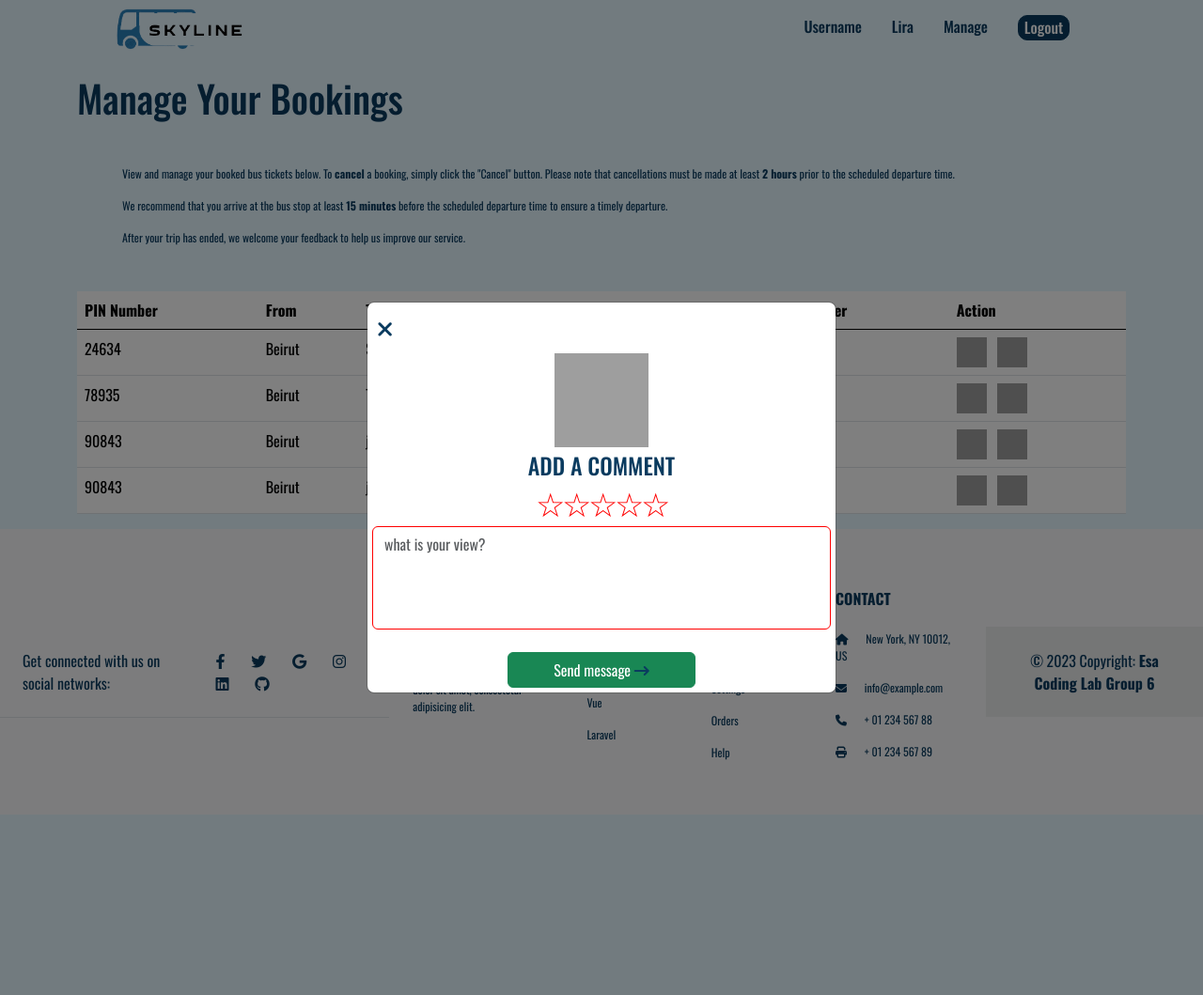
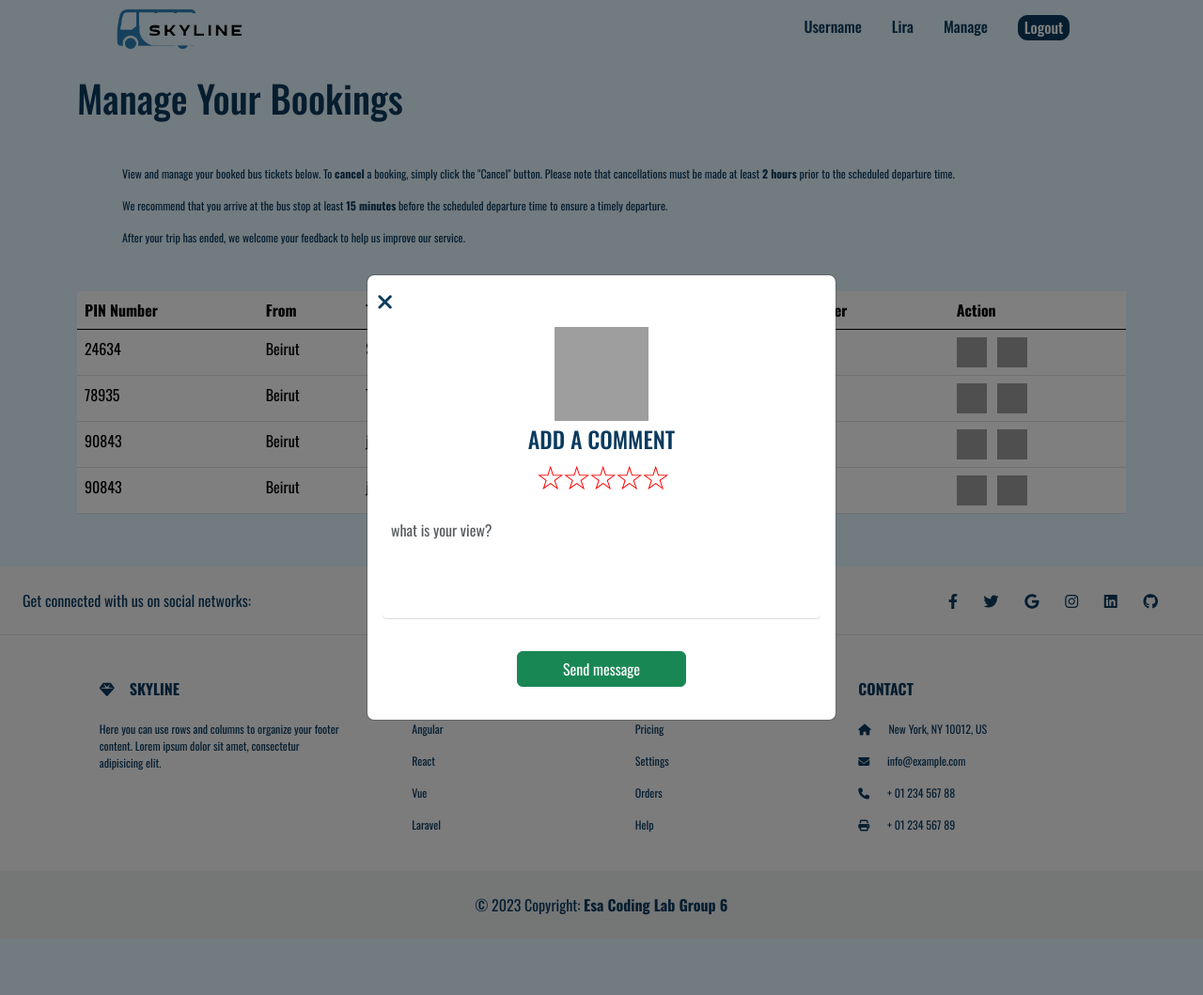
Before and after one commit to ausminatalli/Trasnportation, a PHP site: page /user/userbooking.php in a window 1280 px wide, after a click that opens the changed part. Shown: the whole page at 94% size. Run offline with PHP 8.4, Linux system fonts and the light colour scheme; some libraries are stand-ins or nearby versions; grey boxes are pictures that could not be loaded.

Commit message:
Update user Booking

```diff
--- a/admin/css/modal.css
+++ b/admin/css/modal.css
@@ -21,12 +21,14 @@
     opacity: 1;
   }
   .modall {
+    padding-bottom: 30px;
     width: 500px;
     min-height: 275px;
     border-radius: 8px;
     background-color: #fff;
     box-shadow: 0 2px 15px rgba(34, 34, 53, 0.1);
   }
+
   header {
     padding: 25px 0;
     display: flex;
@@ -56,12 +58,14 @@
     color: #32324d;
   }
   /* Footer */
-  footer {
+  /* footer {
     padding: 17px 0;
     display: flex;
     justify-content: center;
     align-items: center;
-  }
+  } */
+
+
   .btn-container {
     display: flex;
     justify-content: center;
--- a/user/userbooking.php
+++ b/user/userbooking.php
@@ -8,6 +8,7 @@
   <link rel="stylesheet" href="../css/style.css" />
   <link rel="stylesheet" href="../admin/css/modal.css">
   <title>Booking Management</title>
+  </head>
   <style>
     body {
       background-color: var(--backColor) !important;
@@ -17,7 +18,9 @@
       margin-top: 5rem;
       margin-bottom: 5rem;
     }
-
+    .send{
+      margin-bottom:30px;
+    }
     .one {
       font-weight: bold;
     }
@@ -31,8 +34,22 @@
   padding: 0;
   cursor: pointer;
 }
+footer{
+  margin-top:40px;
+}
+.comment-area {
+  padding:10px;
+}
+.comment-area textarea{
+  border:none;
+  border-bottom:1px solid #ddd;
+  padding:10px;
+  outline: red;
+
+
+}
+
   </style>
-</head>
 
 <body>
   <?php include('header.html'); ?>
@@ -147,7 +164,7 @@
                   data-dismiss="modal"
                   aria-label="Close"
                 >
-                  Send message <i class="fa fa-long-arrow-right ml-1"></i>
+                  Send message
                 </button>
               </div>
             </div>
@@ -187,10 +204,10 @@
       </div>
     </div>
 
+    <?php include('../main/footer.html'); ?>
     <script src="https://cdnjs.cloudflare.com/ajax/libs/jquery/3.2.1/jquery.min.js"></script>
     <script src="https://stackpath.bootstrapcdn.com/bootstrap/4.3.1/js/bootstrap.bundle.min.js"></script>
     <script src="bookingmodal.js"></script>
-    <?php include('../main/footer.html'); ?>
 </body>
 
 </html>
```
